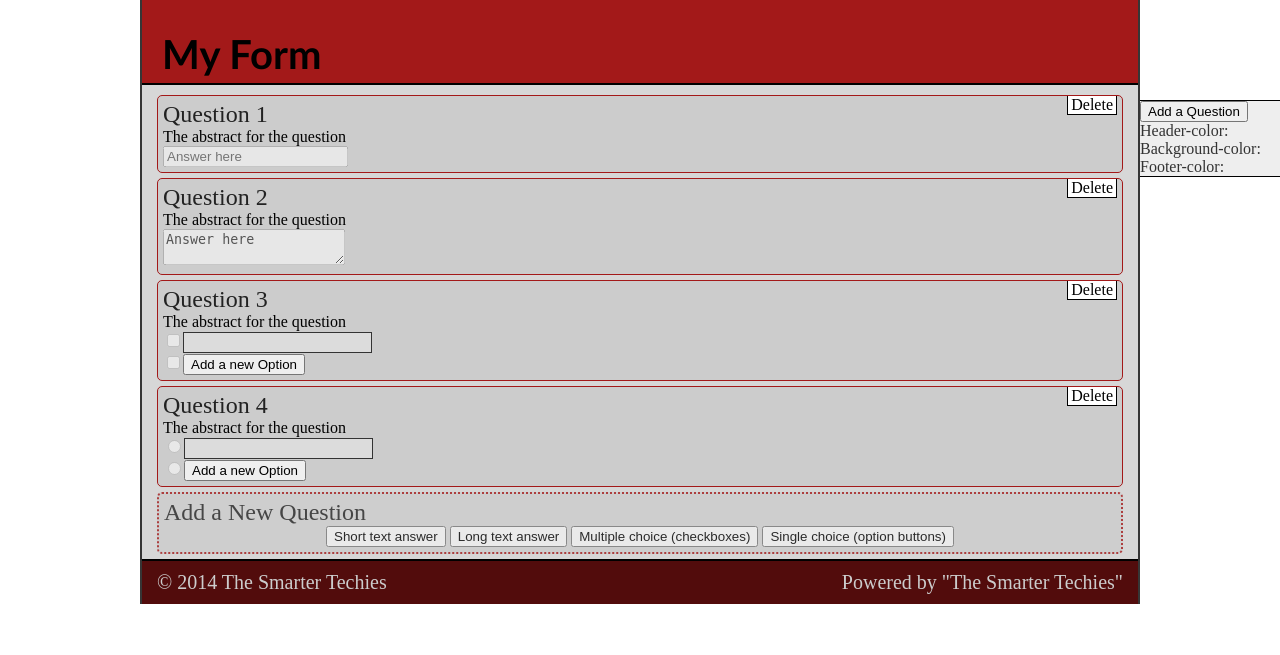
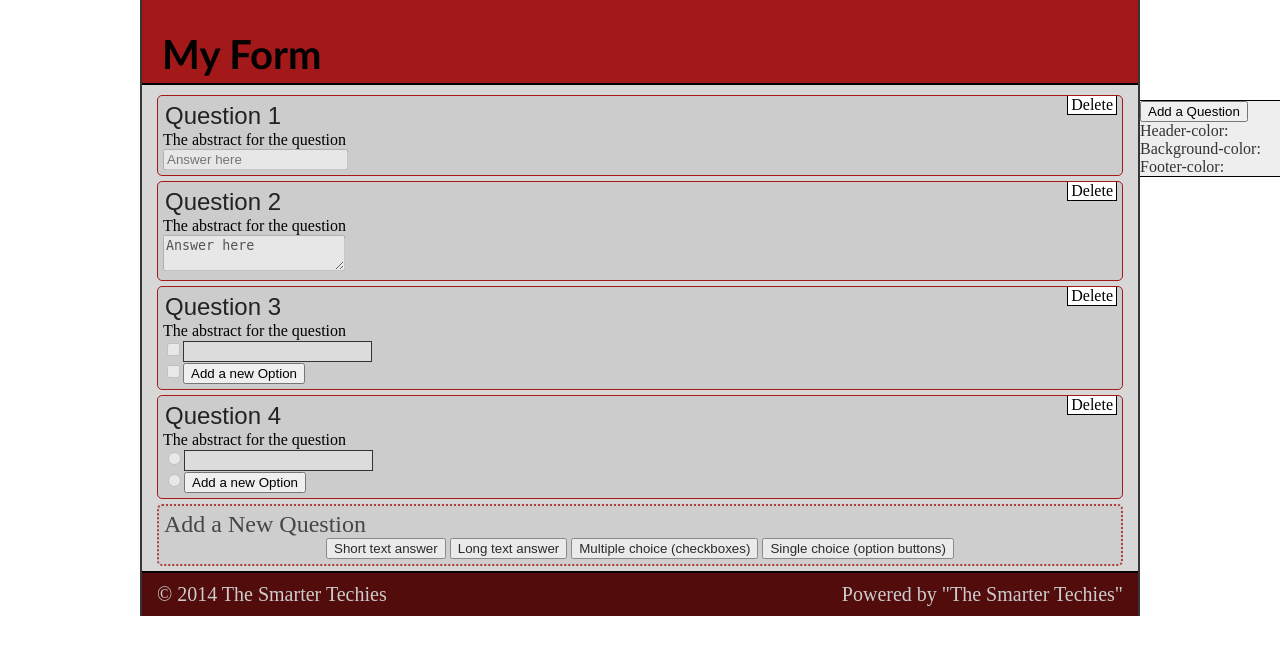
Before and after one commit to devs4v/dynaforma-php, a PHP site: page /create/index.php in a window 1280 px wide. Shown: the part 86-741 px from the top of the page. Run offline with PHP 8.4, Linux system fonts and the light colour scheme.

Commit message:
question editor working now
edited the question editor to include an input button inside the div so
as to receive the click event.

```diff
--- a/create/create.css
+++ b/create/create.css
@@ -61,11 +61,12 @@
 	padding: 0px 3px;
 	cursor: pointer;
 }
-.q-title, .q-title-sample, .q-title-sample a{
+.q-title input, .q-title-sample input, .q-title-sample a{
 	font-size: 24px;
 	background-color: #CCC;
 	color: #222;
 	text-decoration: none;
+	border: none;
 }
 .input-boxes{
 	border: 1px solid #333;
--- /dev/null
+++ b/create/create.js
@@ -0,0 +1,13 @@
+//$(questioneditor);
+
+function questioneditor(){
+	$('.q-title').click(function(){
+		var inp = $(this).find('input');
+		inp.removeAttr('disabled', false);
+		inp.focus();
+		inp.css({'backgroundColor': '#fff'});
+		inp.blur(function(){
+			$(this).prop('disabled', true).css)({'backgroundColor':'#ddd'});
+		});
+	});
+}
--- a/create/index.php
+++ b/create/index.php
@@ -48,7 +48,7 @@ require("../res/funcs.php");
 					<div id="questions">
 						<div class="question">
 							<div class="delete" title="Delete this Question">Delete</div>
-							<div class="q-title">Question 1</div>
+							<div class="q-title"><input type="text" value="Question 1"/></div>
 							<div class="q-detail">The abstract for the question</div>
 							<div class="q-options">
 								<div class="q-text">
@@ -59,7 +59,7 @@ require("../res/funcs.php");
 
 						<div class="question">
 							<div class="delete" title="Delete this Question">Delete</div>
-							<div class="q-title">Question 2</div>
+							<div class="q-title"><input type="text" value="Question 2"/></div>
 							<div class="q-detail">The abstract for the question</div>
 							<div class="q-options">
 								<div class="q-textarea">
@@ -70,7 +70,7 @@ require("../res/funcs.php");
 
 						<div class="question">
 							<div class="delete" title="Delete this Question">Delete</div>
-							<div class="q-title">Question 3</div>
+							<div class="q-title"><input type="text" value="Question 3"/></div>
 							<div class="q-detail">The abstract for the question</div>
 							<div class="q-options">
 								<div class="q-checkboxes">
@@ -82,7 +82,7 @@ require("../res/funcs.php");
 
 						<div class="question">
 							<div class="delete" title="Delete this Question">Delete</div>
-							<div class="q-title">Question 4</div>
+							<div class="q-title"><input type="text" value="Question 4"/></div>
 							<div class="q-detail">The abstract for the question</div>
 							<div class="q-options">
 								<div class="q-optionbuttons">
--- a/js/main.js
+++ b/js/main.js
@@ -8,16 +8,5 @@ function init(){
 	});
 
 	questioneditor();
-	$(".q-title").prop("disabled", true);
+	$(".q-title").find('input').prop("disabled", true);
 }
-
-function questioneditor(){
-	$('.q-title').click(function(){
-		alert('Question clicked');
-		this.removeAttr('disabled', false);
-		this.focus();
-		this.blur(function(){
-			this.prop('disabled', true);
-		});
-	});
-}
```
